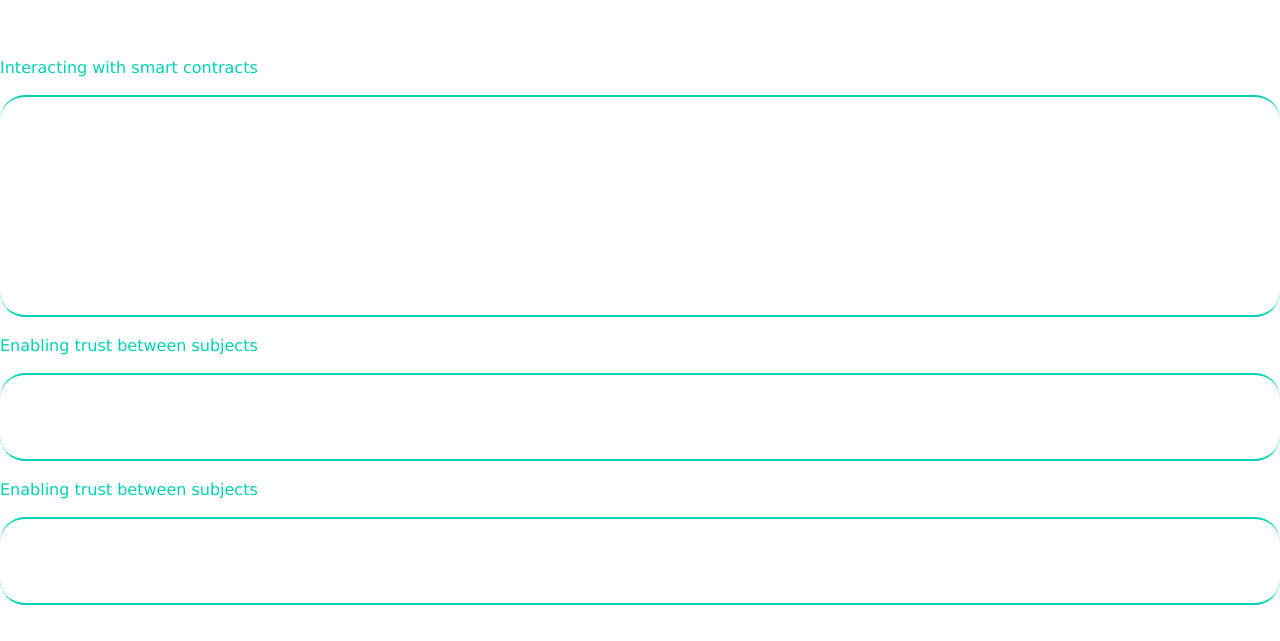
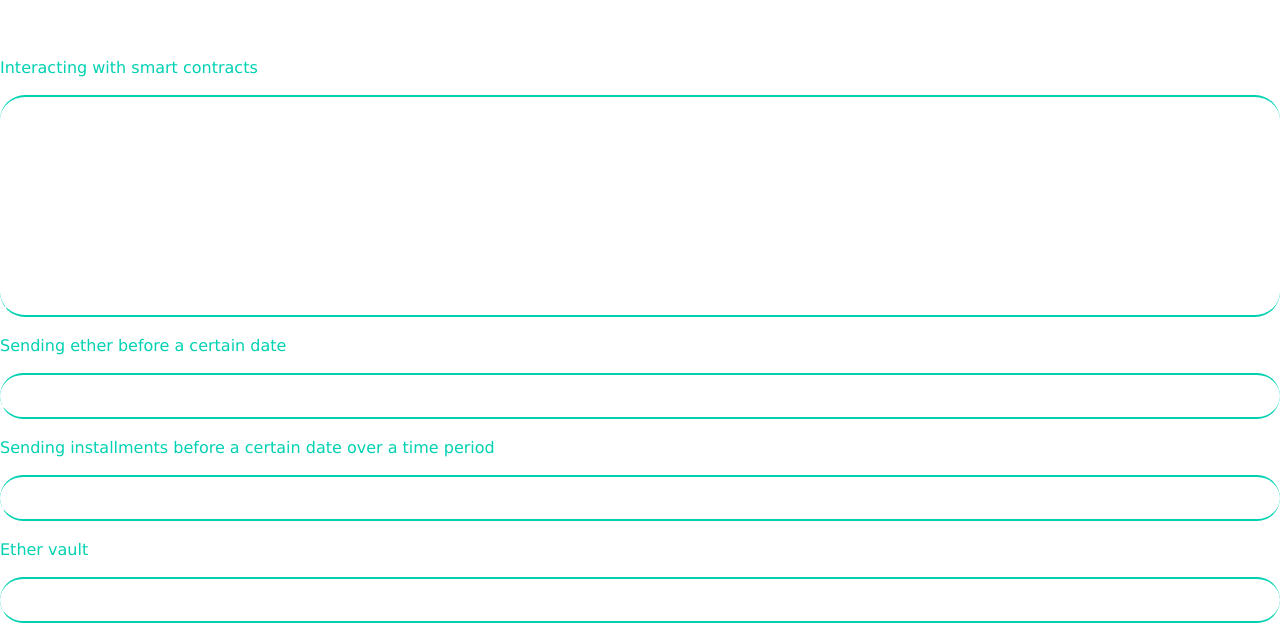
Before and after one commit to farinavito/Web3-Website, a Next.js app: page /how-it-works in a window 1280 px wide. Shown: the part 174-815 px from the top of the page. Built offline with nearby package versions, Linux system fonts and the light colour scheme.

Commit message:
created additional sections in the How it works section

```diff
--- a/pages/how-it-works.js
+++ b/pages/how-it-works.js
@@ -81,7 +81,7 @@ const How = () => {
                 </div>
             </nav>
 
-            <section id='first' className="hero is-medium has-background-black-bis">
+            <section className="hero is-medium has-background-black-bis">
                 <div className="hero-body">
                   <div className="container has-text-centered">
                     <text className="title">
@@ -96,7 +96,6 @@ const How = () => {
                         5. Act accordingly to the smart contract's specifications <br></br>
                         6. Confirm the transaction in your wallet<br></br>
                         7. You are all done<br></br>
-
                     </p>
                   </div>
                 </div>
@@ -106,13 +105,11 @@ const How = () => {
                 <div className="hero-body">
                   <div className="container has-text-centered">
                     <text className="title">
-                        Enabling trust between subjects
+                        Sending ether before a certain date
                     </text>
-                    <p className="has-text-centered pt-4">
+                    <p className="has-text-left pb-6 pt-4 pl-5 mt-5">
                         <br></br>
-                        By using smart contrats, we make sure that subjects who don't know eachother and <br></br>
-                        don't have physical access to one another, fulfill their obligations to eachother <br></br>
-                        without cheating the system.
+                        Replace this text
                     </p>
                   </div>
                 </div>
@@ -122,13 +119,25 @@ const How = () => {
                 <div className="hero-body">
                   <div className="container has-text-centered">
                     <text className="title">
-                        Enabling trust between subjects
+                        Sending installments before a certain date over a time period
                     </text>
-                    <p className="has-text-centered pt-4">
+                    <p className="has-text-left pb-6 pt-4 pl-5 mt-5">
                         <br></br>
-                        By using smart contrats, we make sure that subjects who don't know eachother and <br></br>
-                        don't have physical access to one another, fulfill their obligations to eachother <br></br>
-                        without cheating the system.
+                        Replace this text
+                    </p>
+                  </div>
+                </div>
+            </section>
+
+            <section className="hero is-halfheight has-background-black-bis">
+                <div className="hero-body">
+                  <div className="container has-text-centered">
+                    <text className="title">
+                        Ether vault
+                    </text>
+                    <p className="has-text-left pb-6 pt-4 pl-5 mt-5">
+                        <br></br>
+                        Replace this text
                     </p>
                   </div>
                 </div>
```
